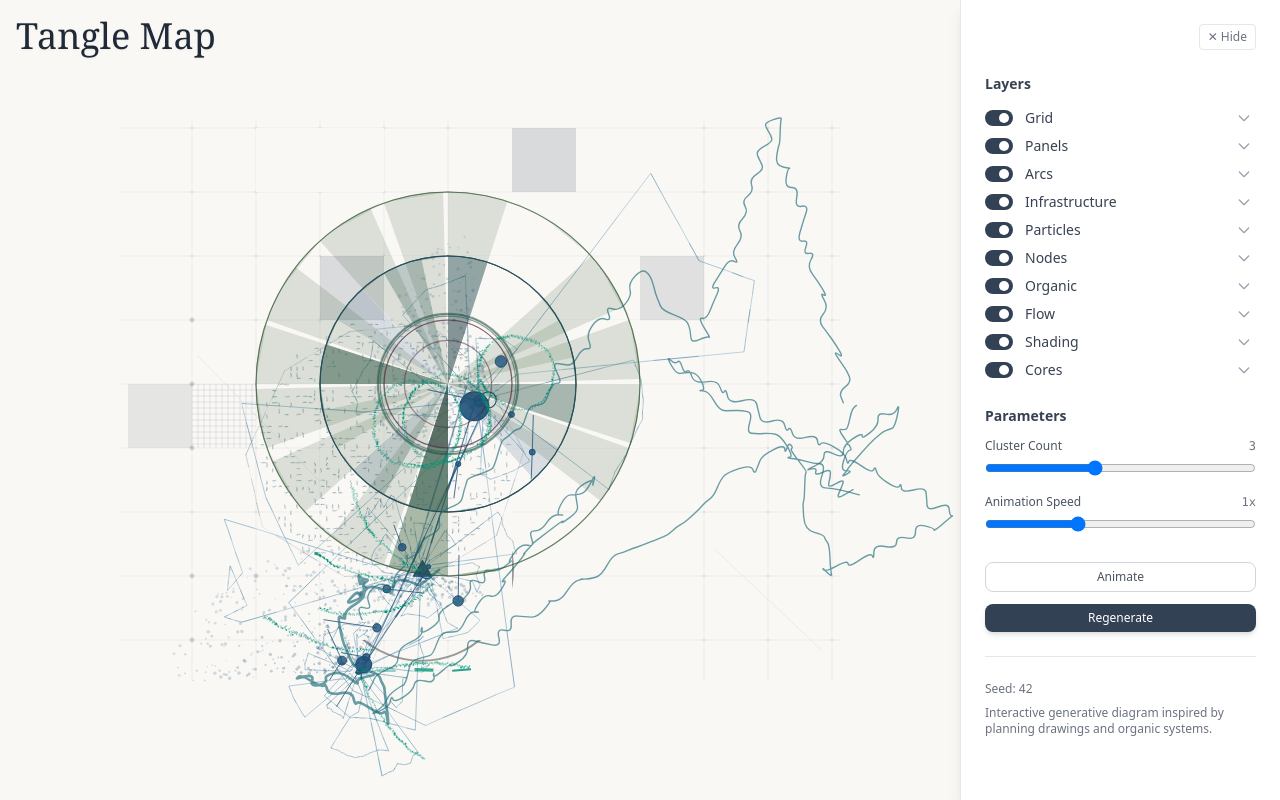
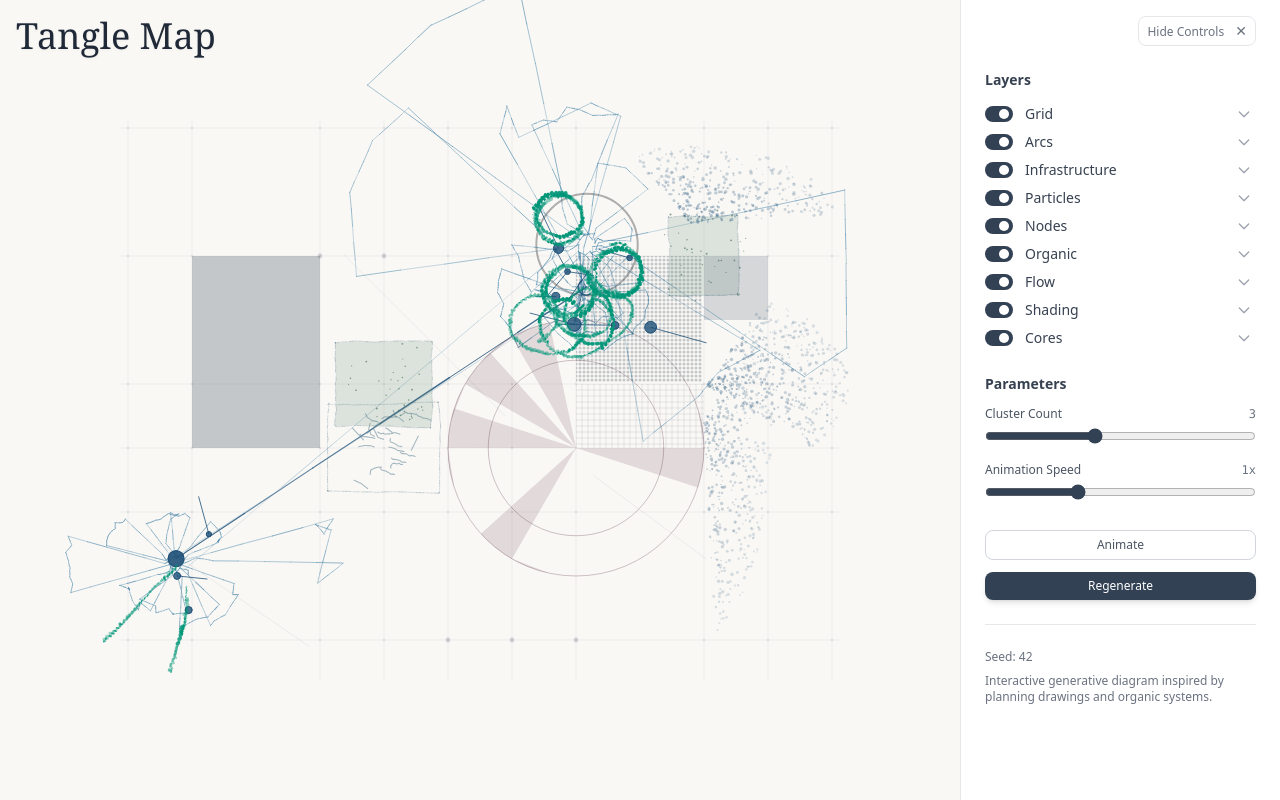
Before and after one commit to pixelczar/tangle-map, a React (Create React App) app: page / in a window 1280 px wide. Built offline with nearby package versions, Linux system fonts and the light colour scheme; the HTML template or start-up script is replaced by a standard one.

Commit message:
added panel animation etc

```diff
--- a/src/App.js
+++ b/src/App.js
@@ -9,6 +9,14 @@ import { Transform3D } from './utils/transform3D.js';
 import { ClusterSystem } from './systems/ClusterSystem.js';
 import { LayerManager } from './systems/LayerManager.js';
 import './index.css';
+
+// Persistence keys (module scope to avoid React Hook dependency warnings)
+const STORAGE_KEYS = {
+  layers: 'tm_layers',
+  showControls: 'tm_showControls',
+  expandedLayers: 'tm_expandedLayers',
+  isAnimating: 'tm_isAnimating'
+};
 
 const TangleMapApp = () => {
   // Application component for Tangle Map generative art tool
@@ -42,6 +50,77 @@ const TangleMapApp = () => {
     animationSpeed: 1.0,
     noiseScale: 0.02
   });
+
+  // Hydrate persisted UI state on mount
+  useEffect(() => {
+    try {
+      if (typeof window === 'undefined' || !window.localStorage) return;
+
+      const savedLayersRaw = localStorage.getItem(STORAGE_KEYS.layers);
+      if (savedLayersRaw) {
+        const savedLayers = JSON.parse(savedLayersRaw);
+        if (savedLayers && typeof savedLayers === 'object') {
+          setLayers(prev => {
+            const merged = { ...prev };
+            Object.keys(merged).forEach(k => {
+              if (typeof savedLayers[k] === 'boolean') merged[k] = savedLayers[k];
+            });
+            return merged;
+          });
+        }
+      }
+
+      const savedShowControlsRaw = localStorage.getItem(STORAGE_KEYS.showControls);
+      if (savedShowControlsRaw === 'true' || savedShowControlsRaw === 'false') {
+        setShowControls(savedShowControlsRaw === 'true');
+      }
+
+      const savedExpandedRaw = localStorage.getItem(STORAGE_KEYS.expandedLayers);
+      if (savedExpandedRaw) {
+        const savedExpanded = JSON.parse(savedExpandedRaw);
+        if (savedExpanded && typeof savedExpanded === 'object') {
+          setExpandedLayers(savedExpanded);
+        }
+      }
+
+      const savedAnimatingRaw = localStorage.getItem(STORAGE_KEYS.isAnimating);
+      if (savedAnimatingRaw === 'true' || savedAnimatingRaw === 'false') {
+        setIsAnimating(savedAnimatingRaw === 'true');
+      }
+    } catch (e) {
+      // Ignore corrupt storage
+      console.warn('Failed to hydrate UI state from localStorage:', e);
+    }
+  }, []);
+
+  // Persist UI state on change
+  useEffect(() => {
+    try {
+      if (typeof window === 'undefined' || !window.localStorage) return;
+      localStorage.setItem(STORAGE_KEYS.layers, JSON.stringify(layers));
+    } catch {}
+  }, [layers]);
+
+  useEffect(() => {
+    try {
+      if (typeof window === 'undefined' || !window.localStorage) return;
+      localStorage.setItem(STORAGE_KEYS.showControls, showControls ? 'true' : 'false');
+    } catch {}
+  }, [showControls]);
+
+  useEffect(() => {
+    try {
+      if (typeof window === 'undefined' || !window.localStorage) return;
+      localStorage.setItem(STORAGE_KEYS.expandedLayers, JSON.stringify(expandedLayers));
+    } catch {}
+  }, [expandedLayers]);
+
+  useEffect(() => {
+    try {
+      if (typeof window === 'undefined' || !window.localStorage) return;
+      localStorage.setItem(STORAGE_KEYS.isAnimating, isAnimating ? 'true' : 'false');
+    } catch {}
+  }, [isAnimating]);
 
   // Main rendering function - defined first to avoid temporal dead zone
   const render = useCallback((time = 0, regenerateData = true) => {
@@ -93,20 +172,7 @@ const TangleMapApp = () => {
 
   }, [parameters.animationSpeed, parameters.padding, parameters.clusterCount]);
 
-  // Trigger canvas resize when controls visibility changes
-  useEffect(() => {
-    const timeoutId = setTimeout(() => {
-      if (canvasRef.current) {
-        // Force canvas to recalculate dimensions after layout change
-        const canvas = canvasRef.current;
-        canvas._lastWidth = null;
-        canvas._lastHeight = null;
-        render(0, false);
-      }
-    }, 600); // Wait for transition to complete (500ms + buffer)
-
-    return () => clearTimeout(timeoutId);
-  }, [showControls, render]);
+  // Removed resize on controls toggle to avoid redraw; canvas remains constant size
 
   // Initialize systems on mount
   useEffect(() => {
@@ -446,30 +512,32 @@ const TangleMapApp = () => {
   }, [triggerRender, updateLayerParameter]);
 
   return (
-    <div className="w-full h-screen bg-gray-50 relative overflow-hidden">
-      {/* Main Canvas Area */}
+    <div className="w-full h-screen relative overflow-hidden" style={{ background: 'rgba(250, 248, 245, 1)' }}>
+      {/* Responsive layout - canvas resizes when panel opens */}
+      <div className="absolute inset-0 flex">
+        {/* Canvas area - resizes to fit remaining space */}
         <div
-        className={`absolute top-0 h-full transition-all duration-500 ease-in-out ${
-          showControls ? 'left-0 right-80' : 'left-0 right-0'
-        }`}
+          className="h-full flex items-center justify-center transition-all duration-500 ease-in-out"
+          style={{
+            width: showControls ? 'calc(100% - 320px)' : '100%'
+          }}
         >
-        {/* Canvas Wrapper for Centering */}
-        <div className="w-full h-full flex items-center justify-center">
           <canvas
             ref={canvasRef}
             className="max-w-full max-h-full"
             style={{ background: 'rgba(250, 248, 245, 1)' }}
           />
-        </div>
 
-        {/* Canvas Overlay Controls */}
+          {/* Canvas Overlay Title */}
           <div className="absolute top-4 left-4">
             <h1 className="text-4xl instrument-serif text-gray-800 drop-shadow-sm">Tangle Map</h1>
           </div>
 
-        {/* Show Controls Button - Top Right when hidden */}
-        {!showControls && (
-          <div className="absolute top-4 right-4">
+          {/* Show Controls Button - Far right top corner with opacity transition */}
+          <div
+            className="absolute top-4 right-4 transition-opacity duration-300 ease-in-out"
+            style={{ opacity: showControls ? 0 : 1, pointerEvents: showControls ? 'none' : 'auto' }}
+          >
             <button
               onClick={() => setShowControls(true)}
               className="px-3 py-1.5 bg-slate-700 text-white rounded-lg shadow-md hover:bg-slate-800 transition-colors text-xs font-medium"
@@ -477,23 +545,25 @@ const TangleMapApp = () => {
               Show Controls
             </button>
           </div>
-        )}
         </div>
 
-      {/* Control Panel */}
+        {/* Control Panel - always rendered, slides in/out smoothly */}
         <div
-        className={`absolute top-0 right-0 w-80 h-full bg-white shadow-lg border-l max-h-screen overflow-y-auto transition-transform duration-500 ease-in-out ${
-          showControls ? 'translate-x-0' : 'translate-x-full'
-        }`}
+          className="h-full bg-white max-h-screen overflow-y-auto transition-all duration-500 ease-in-out"
+          style={{
+            width: '320px',
+            transform: showControls ? 'translateX(0)' : 'translateX(100%)',
+            borderLeft: showControls ? '1px solid #e5e7eb' : 'none'
+          }}
         >
-        <div className="p-6">
+        <div className="px-6 py-4">
           {/* Hide Controls Button */}
           <div className="mb-6 flex justify-end">
             <button
               onClick={() => setShowControls(false)}
-              className="px-2 py-1 text-xs text-gray-500 hover:text-gray-700 hover:bg-gray-100 rounded transition-colors border border-gray-200"
+              className="px-2 py-1 text-xs text-gray-500 hover:text-gray-700 hover:bg-gray-100 rounded-lg transition-colors border border-gray-200"
             >
-              ✕ Hide
+              Hide Controls <span className="ml-2 text-sm">✕</span>
             </button>
           </div>
 
@@ -501,7 +571,9 @@ const TangleMapApp = () => {
           <div className="mb-6">
             <h3 className="text-sm font-semibold mb-3 text-gray-700">Layers</h3>
             <div className="space-y-1">
-              {Object.entries(layers).map(([key, value]) => (
+              {Object.entries(layers)
+                .filter(([key]) => key !== 'panels')
+                .map(([key, value]) => (
                 <div key={key}>
                   {/* Layer Toggle Row */}
                   <div className="flex items-center gap-2">
@@ -562,6 +634,7 @@ const TangleMapApp = () => {
                   value={parameters.clusterCount}
                   onChange={(e) => updateParameter('clusterCount', parseInt(e.target.value))}
                   className="w-full"
+                  style={{ accentColor: '#334155' }}
                 />
               </div>
               <div>
@@ -577,6 +650,7 @@ const TangleMapApp = () => {
                   value={parameters.animationSpeed}
                   onChange={(e) => updateParameter('animationSpeed', parseFloat(e.target.value))}
                   className="w-full"
+                  style={{ accentColor: '#334155' }}
                 />
               </div>
             </div>
@@ -619,6 +693,7 @@ const TangleMapApp = () => {
           </div>
         </div>
       </div>
+    </div>
   );
 };
 
--- a/src/layers/FlowLayer.js
+++ b/src/layers/FlowLayer.js
@@ -1,6 +1,6 @@
 /**
- * Flow Layer - Rural road network with meaningful intersections
- * Creates roads that meet at points of visual interest, like old village maps
+ * Flow Layer - River network with gentle meanders and tributaries
+ * Generates primary rivers and calmer secondary tributaries that read as waterways
  */
 
 import { BaseLayer } from './BaseLayer.js';
@@ -8,29 +8,29 @@ import { BaseLayer } from './BaseLayer.js';
 export class FlowLayer extends BaseLayer {
   constructor() {
     super('flow', 3);
-    this.color = 'rgba(30, 110, 120, 0.65)';
-    this.lineWidth = 1.2;
+    this.color = 'rgba(22, 96, 108, 0.55)';
+    this.lineWidth = 1.0;
 
-    // Road network parameters
-    this.noiseScale = 0.012;
-    this.stepSize = 40;
-    this.primaryWidth = 2.2;
-    this.secondaryWidth = 1.4;
+    // River meander parameters (low-frequency, gentle)
+    this.noiseScale = 0.0025; // lower frequency = wider, calmer bends
+    this.stepSize = 12; // smaller steps for smoother paths
+    this.primaryWidth = 2.6;
+    this.secondaryWidth = 1.6;
 
-    // Intersection and interest point parameters
-    this.intersectionRadius = 25; // How close roads need to be to create an intersection
-    this.interestPointRadius = 15; // Size of visual interest points at intersections
-    this.interestPointDensity = 0.7; // Probability of creating interest points at intersections
+    // Soft junction semantics (kept for compatibility, not rendered specially)
+    this.intersectionRadius = 25;
+    this.interestPointRadius = 12;
+    this.interestPointDensity = 0.4;
 
-    // Road generation parameters - reduced for performance
-    this.primaryRoadCount = { min: 2, max: 3 };
-    this.secondaryRoadCount = { min: 2, max: 4 };
-    this.roadCurviness = 0.3; // How much roads curve (0 = straight, 1 = very curvy)
-    this.roadLength = { min: 150, max: 300 };
+    // Counts and curvature
+    this.primaryRoadCount = { min: 1, max: 2 };
+    this.secondaryRoadCount = { min: 1, max: 3 };
+    this.roadCurviness = 0.35; // meander strength (0-1)
+    this.roadLength = { min: 180, max: 360 };
   }
 
   generateData(params) {
-    const { clusters, random, width, height, padding, noise, time, infrastructureData } = params;
+    const { clusters, random, width, height, padding, noise } = params;
 
     const data = {
       roads: [],
@@ -38,7 +38,7 @@ export class FlowLayer extends BaseLayer {
       interestPoints: []
     };
 
-    // Generate river-like roads that can flow to edges or connect clusters
+    // Generate primary rivers that can flow to edges or connect clusters
     const roadCount = this.primaryRoadCount.min + Math.floor(random.random() * (this.primaryRoadCount.max - this.primaryRoadCount.min + 1));
 
     for (let i = 0; i < roadCount; i++) {
@@ -49,13 +49,13 @@ export class FlowLayer extends BaseLayer {
         const clusterB = clusters[Math.floor(random.random() * clusters.length)];
         if (clusterA === clusterB) continue;
 
-        // Create a river-like road between them
+        // Create a river-like path between them
         const road = this.createRiverRoad(clusterA, clusterB, random, noise, width, height, 'primary');
         if (road.points.length > 5) {
           data.roads.push(road);
         }
       } else {
-        // Create a road that flows to canvas edges
+        // Create a river that flows to canvas edges
         const startCluster = clusters[Math.floor(random.random() * clusters.length)];
         const edgeTarget = this.generateEdgeTarget(random, width, height, padding);
         const road = this.createRiverRoad(startCluster, edgeTarget, random, noise, width, height, 'primary');
@@ -65,13 +65,13 @@ export class FlowLayer extends BaseLayer {
       }
     }
 
-    // Generate secondary river roads that branch organically
+    // Generate secondary tributaries that branch organically
     const secondaryRoadCount = this.secondaryRoadCount.min + Math.floor(random.random() * (this.secondaryRoadCount.max - this.secondaryRoadCount.min + 1));
 
     for (let i = 0; i < secondaryRoadCount; i++) {
       if (data.roads.length === 0) break;
 
-      // Pick a random road to branch from
+      // Pick a random river to branch from
       const parentRoad = data.roads[Math.floor(random.random() * data.roads.length)];
       const branchIndex = Math.floor(random.random() * (parentRoad.points.length - 2)) + 1; // Avoid endpoints
       const branchPoint = parentRoad.points[branchIndex];
@@ -109,68 +109,78 @@ export class FlowLayer extends BaseLayer {
         return { x: padding + random.random() * (width - 2 * padding), y: height - padding };
       case 3: // Left edge
         return { x: padding, y: padding + random.random() * (height - 2 * padding) };
+      default:
+        return { x: padding, y: padding };
     }
   }
 
   createRiverRoad(start, end, random, noise, width, height, type) {
     const points = [];
-    const totalDistance = Math.hypot(end.x - start.x, end.y - start.y);
-    const steps = Math.max(15, Math.floor(totalDistance / 8)); // Fewer steps, more flowing
+    let x = start.x;
+    let y = start.y;
+    let angle = Math.atan2(end.y - y, end.x - x);
+    const targetDist = Math.hypot(end.x - start.x, end.y - start.y);
+    const maxSteps = Math.min(800, Math.ceil(targetDist / this.stepSize) * 3);
+    const ns = this.noiseScale;
+    const curvatureStrength = 0.6 * this.roadCurviness; // radians max deviation per step
 
-    // Create waypoints for random, flowing direction
-    const waypoints = [];
-    const numWaypoints = 3 + Math.floor(random.random() * 4); // 3-6 waypoints
+    // Helper to keep within view
+    const inBounds = (px, py) => px >= 0 && px <= width && py >= 0 && py <= height;
 
-    // Generate random waypoints that create a flowing path
-    for (let i = 0; i < numWaypoints; i++) {
-      const t = (i + 1) / (numWaypoints + 1);
-      const baseX = start.x + (end.x - start.x) * t;
-      const baseY = start.y + (end.y - start.y) * t;
+    points.push({ x, y });
+    for (let i = 0; i < maxSteps; i++) {
+      const toTarget = Math.atan2(end.y - y, end.x - x);
+      // Slowly align towards the target to ensure overall directionality
+      angle = angle * 0.92 + toTarget * 0.08;
 
-      // Create significant random offset for flowing direction
-      const offsetDistance = totalDistance * (0.3 + random.random() * 0.4); // 30-70% of total distance
-      const offsetAngle = random.random() * Math.PI * 2; // Random direction
+      // Low-frequency noise to create wide meanders (very calm)
+      const n = noise(x * ns, y * ns, 17.3) * 0.5 + noise((x + 1000) * ns, (y - 500) * ns, 91.8) * 0.5;
+      angle += n * curvatureStrength;
 
-      const waypointX = baseX + Math.cos(offsetAngle) * offsetDistance;
-      const waypointY = baseY + Math.sin(offsetAngle) * offsetDistance;
+      x += Math.cos(angle) * this.stepSize;
+      y += Math.sin(angle) * this.stepSize;
 
-      waypoints.push({ x: waypointX, y: waypointY });
+      if (!inBounds(x, y)) break;
+
+      // Add point every other step for performance
+      if (i % 2 === 0) {
+        points.push({ x, y });
+      }
+
+      // Stop when close to target
+      if (Math.hypot(end.x - x, end.y - y) < 16) break;
     }
 
-    // Create smooth path through waypoints
-    const allPoints = [start, ...waypoints, end];
+    // Ensure the path ends near the target
+    points.push({ x: end.x, y: end.y });
 
-    for (let i = 0; i < allPoints.length - 1; i++) {
-      const current = allPoints[i];
-      const next = allPoints[i + 1];
-      const segmentDistance = Math.hypot(next.x - current.x, next.y - current.y);
-      const segmentSteps = Math.max(8, Math.floor(segmentDistance / 10));
-
-      for (let j = 0; j <= segmentSteps; j++) {
-        const t = j / segmentSteps;
-        const x = current.x + (next.x - current.x) * t;
-        const y = current.y + (next.y - current.y) * t;
-
-        // Add gentle curves (reduced squiggling)
-        const noiseScale = 0.01;
-        const curveX = noise(x * noiseScale, y * noiseScale, i * 10 + j) * 20;
-        const curveY = noise(x * noiseScale, y * noiseScale, i * 10 + j + 100) * 20;
-
-        const finalX = x + curveX;
-        const finalY = y + curveY;
-
-        // Keep within bounds
-        if (finalX >= 0 && finalX <= width && finalY >= 0 && finalY <= height) {
-          points.push({ x: finalX, y: finalY });
-        }
-      }
-    }
+    const smoothed = this.smoothPolyline(points, 2);
 
     return {
-      points: points,
+      points: smoothed,
       width: type === 'primary' ? this.primaryWidth : this.secondaryWidth,
-      type: type
+      type
     };
+  }
+
+  // Chaikin-like smoothing for calmer curves
+  smoothPolyline(points, iterations = 1) {
+    let pts = points;
+    for (let k = 0; k < iterations; k++) {
+      const result = [];
+      if (pts.length <= 2) return pts;
+      result.push(pts[0]);
+      for (let i = 0; i < pts.length - 1; i++) {
+        const p0 = pts[i];
+        const p1 = pts[i + 1];
+        const q = { x: p0.x * 0.75 + p1.x * 0.25, y: p0.y * 0.75 + p1.y * 0.25 };
+        const r = { x: p0.x * 0.25 + p1.x * 0.75, y: p0.y * 0.25 + p1.y * 0.75 };
+        result.push(q, r);
+      }
+      result.push(pts[pts.length - 1]);
+      pts = result;
+    }
+    return pts;
   }
 
 
@@ -262,7 +272,6 @@ export class FlowLayer extends BaseLayer {
 
         // Use smooth quadratic curves for natural river flow
         for (let i = 1; i < road.points.length - 1; i++) {
-          const prev = transform3D.transform(road.points[i - 1].x, road.points[i - 1].y, this.zIndex, time, is3D);
           const current = transform3D.transform(road.points[i].x, road.points[i].y, this.zIndex, time, is3D);
           const next = transform3D.transform(road.points[i + 1].x, road.points[i + 1].y, this.zIndex, time, is3D);
 
--- a/src/layers/ShadingLayer.js
+++ b/src/layers/ShadingLayer.js
@@ -15,8 +15,8 @@ export class ShadingLayer extends BaseLayer {
       crosshatch: 'rgba(60, 100, 120, 0.5)',
       flow: 'rgba(80, 120, 140, 0.5)'
     };
-    this.boundaryLineWidth = 0.8; // Thinner, less robotic boundaries
-    this.patternLineWidth = 0.8; // Thicker pattern lines
+    this.boundaryLineWidth = 0.7; // slightly thinner
+    this.patternLineWidth = 0.7; // slightly thinner
     this.patterns = ['stipple', 'crosshatch', 'flow'];
   }
 
@@ -46,14 +46,14 @@ export class ShadingLayer extends BaseLayer {
       shadingCenters.push({ x: gridX, y: gridY });
     });
 
-        // Create shading areas at grid points - show more often
-        const shadingCount = Math.min(shadingCenters.length, 8 + Math.floor(random.random() * 6)); // 8-13 areas (more frequent)
+    // Create fewer, smaller shading areas
+    const shadingCount = Math.min(shadingCenters.length, 4 + Math.floor(random.random() * 4)); // 4-7 areas
 
     for (let i = 0; i < shadingCount; i++) {
       const center = shadingCenters[Math.floor(random.random() * shadingCenters.length)];
       const centerX = center.x;
       const centerY = center.y;
-          const size = (200 + random.random() * 150); // More consistent size range (200-350)
+      const size = (60 + random.random() * 80); // Smaller size range (60-140)
 
         const shadingArea = {
           centerX, centerY, size,
@@ -64,7 +64,7 @@ export class ShadingLayer extends BaseLayer {
           zOffset: i * 2, // Stagger Z positions
           inBounds: this.isInBounds(centerX - size, centerY - size, width, height, padding) &&
                    this.isInBounds(centerX + size, centerY + size, width, height, padding),
-          boundary: this.generateBoundary(centerX, centerY, size, random, noise)
+          boundary: this.generateRectOrganicBoundary(centerX, centerY, size, random)
         };
 
         // Generate pattern-specific data
@@ -76,31 +76,33 @@ export class ShadingLayer extends BaseLayer {
     return data;
   }
 
-  generateBoundary(centerX, centerY, size, random, noise) {
-    const numPoints = 10 + Math.floor(random.random() * 6); // 10-15 points for more organic shape
+  // New boundary: compact, rect-like organic shape aligned to axes
+  generateRectOrganicBoundary(centerX, centerY, size, random) {
+    const width = size * (0.8 + random.random() * 0.6);  // 0.8-1.4x size
+    const height = size * (0.6 + random.random() * 0.6); // 0.6-1.2x size
+    const segmentsPerEdge = 5; // few points per edge
+    const jitter = Math.min(width, height) * 0.08;
+    const corners = [
+      { x: centerX - width / 2, y: centerY - height / 2 },
+      { x: centerX + width / 2, y: centerY - height / 2 },
+      { x: centerX + width / 2, y: centerY + height / 2 },
+      { x: centerX - width / 2, y: centerY + height / 2 }
+    ];
     const boundary = [];
-
-    for (let i = 0; i < numPoints; i++) {
-      const angle = (i / numPoints) * Math.PI * 2;
-      const baseRadius = size * 0.5; // Slightly smaller base radius
-
-      // Add multiple layers of organic variation
-      const noise1 = noise(centerX * 0.008, centerY * 0.008, i * 0.1) * 30;
-      const noise2 = noise(centerX * 0.02, centerY * 0.02, i * 0.3) * 15;
-      const randomVariation = (random.random() - 0.5) * 20;
-
-      const radius = baseRadius + noise1 + noise2 + randomVariation;
-
-      // Add slight angle variation for more organic feel
-      const angleVariation = (random.random() - 0.5) * 0.1;
-      const finalAngle = angle + angleVariation;
-
-      boundary.push({
-        x: centerX + Math.cos(finalAngle) * radius,
-        y: centerY + Math.sin(finalAngle) * radius
-      });
+    for (let c = 0; c < 4; c++) {
+      const a = corners[c];
+      const b = corners[(c + 1) % 4];
+      for (let i = 0; i <= segmentsPerEdge; i++) {
+        const t = i / segmentsPerEdge;
+        const x = a.x + (b.x - a.x) * t;
+        const y = a.y + (b.y - a.y) * t;
+        const nx = y - centerY; // perpendicular components for jitter
+        const ny = -(x - centerX);
+        const len = Math.hypot(nx, ny) || 1;
+        const j = (random.random() - 0.5) * jitter;
+        boundary.push({ x: x + (nx / len) * j, y: y + (ny / len) * j });
+      }
     }
-
     return boundary;
   }
 
```
Also changed, not shown: src/layers/ArcLayer.js (+18 -16 lines). Lines whose indentation alone changed are shown as unchanged.
